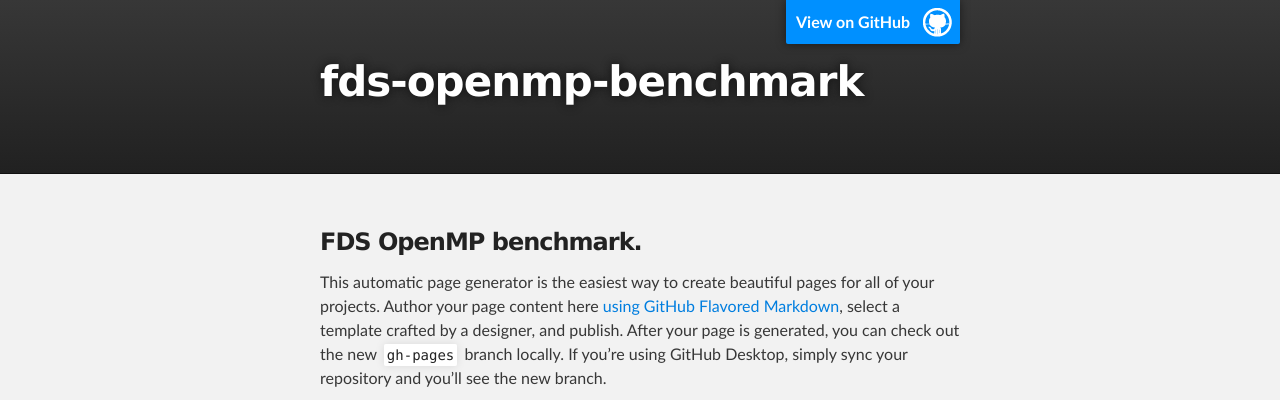
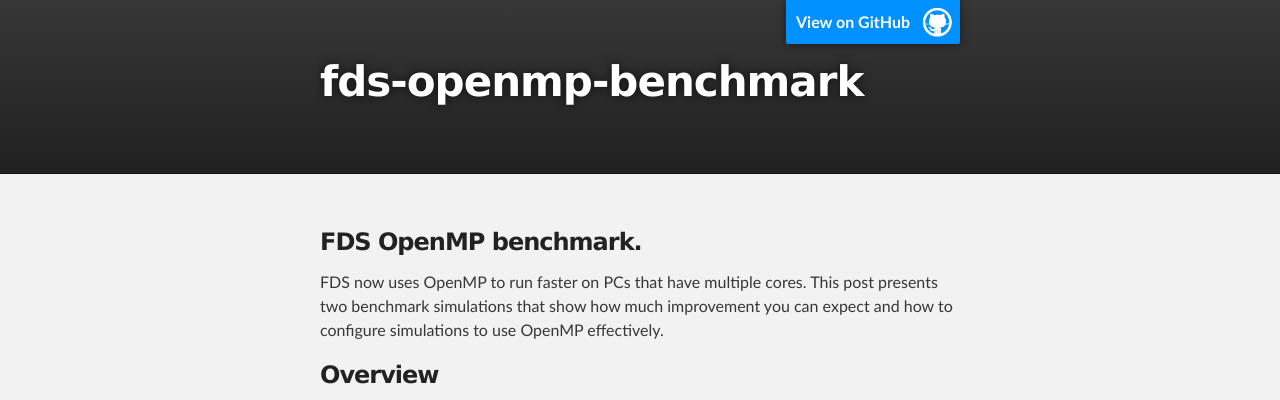
Before and after one commit to saschagottfried/fds-openmp-benchmark, a plain HTML site: page index.html in a window 1280 px wide. Shown: the top 400 px of the page. Drawn offline with Linux system fonts and the light colour scheme; a script that the page names is missing.

Commit message:
update introduction text

```diff
--- a/index.html
+++ b/index.html
@@ -29,7 +29,7 @@
         <h3>
         <a id="welcome-to-github-pages" class="anchor" href="#welcome-to-github-pages" aria-hidden="true"><span class="octicon octicon-link"></span></a>FDS OpenMP benchmark.</h3>
 
-        <p>This automatic page generator is the easiest way to create beautiful pages for all of your projects. Author your page content here <a href="https://guides.github.com/features/mastering-markdown/">using GitHub Flavored Markdown</a>, select a template crafted by a designer, and publish. After your page is generated, you can check out the new <code>gh-pages</code> branch locally. If you’re using GitHub Desktop, simply sync your repository and you’ll see the new branch.</p>
+        <p>FDS now uses OpenMP to run faster on PCs that have multiple cores. This post presents two benchmark simulations that show how much improvement you can expect and how to configure simulations to use OpenMP effectively.</p>
 
         <h3>
         <a id="welcome-to-github-pages" class="anchor" href="#welcome-to-github-pages" aria-hidden="true"><span class="octicon octicon-link"></span></a>Overview</h3>
```
